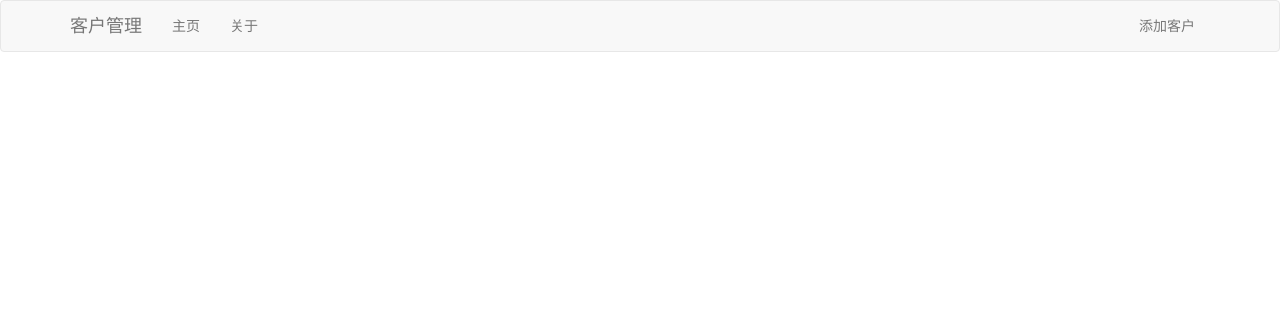
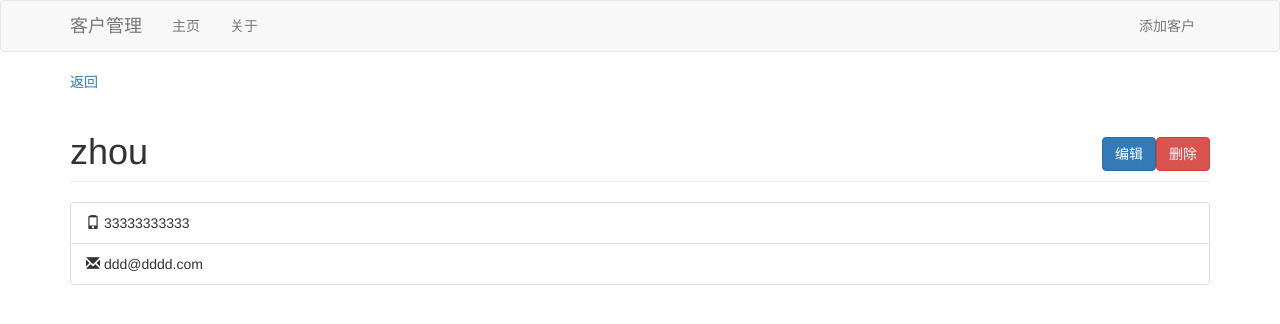
Before and after one commit to dogezhou/vue-customers, a Vue app: page /customer/2 in a window 1280 px wide. Shown: the top 324 px of the page. Built offline with nearby package versions, Linux system fonts and the light colour scheme.

Commit message:
add detail page

```diff
--- a/src/components/Add.vue
+++ b/src/components/Add.vue
@@ -52,6 +52,14 @@ export default {
           email: this.customer.email
         }
         var customers = JSON.parse(localStorage.getItem('customers'))
+        // generate id for new customer
+        let biggestId = 0
+        customers.forEach(element => {
+          if (element.id > biggestId) {
+            biggestId = element.id
+          }
+        })
+        newCustomer.id = biggestId + 1
         customers.push(newCustomer)
         localStorage.setItem('customers', JSON.stringify(customers))
         this.$router.push({
--- /dev/null
+++ b/src/components/CustomerDetails.vue
@@ -0,0 +1,57 @@
+<template>
+  <div class="details container">
+    <router-link to="/">返回</router-link>
+    <h1 class="page-header">{{customer.name}}
+      <span class="pull-right">
+        <router-link class="btn btn-primary" v-bind:to="'/edit/'+customer.id">编辑</router-link>
+        <button class="btn btn-danger" v-on:click="deleteCustomer(customer.id)">删除</button>
+      </span>
+    </h1>
+    <ul class="list-group">
+      <li class="list-group-item"><span class="glyphicon glyphicon-phone" aria-hidden="true"></span> {{customer.phone}}</li>
+      <li class="list-group-item"><span class="glyphicon glyphicon-envelope" aria-hidden="true"></span> {{customer.email}}</li>
+    </ul>
+  </div>
+</template>
+
+<script>
+export default {
+  name: 'customerdetails',
+  data () {
+    return {
+      customer: ''
+    }
+  },
+  methods: {
+    fetchCustomer (id) {
+      let customers = JSON.parse(localStorage.getItem('customers'))
+      customers.forEach(element => {
+        console.log('element', element)
+        if (element.id === Number(id)) {
+          this.customer = element
+        }
+      })
+    },
+    deleteCustomer (id) {
+      let customers = JSON.parse(localStorage.getItem('customers'))
+      customers.forEach((element, index) => {
+        if (element.id === Number(id)) {
+          customers.splice(index, index + 1)
+        }
+      })
+      localStorage.setItem('customers', JSON.stringify(customers))
+      this.$router.push({
+        path: '/',
+        query: { alert: '用户删除' }
+      })
+    }
+  },
+  created () {
+    this.fetchCustomer(this.$route.params.id)
+  }
+}
+</script>
+
+<!-- Add "scoped" attribute to limit CSS to this component only -->
+<style scoped>
+</style>
--- a/src/components/Customers.vue
+++ b/src/components/Customers.vue
@@ -18,7 +18,7 @@
             <td>{{customer.name}}</td>
             <td>{{customer.phone}}</td>
             <td>{{customer.email}}</td>
-            <td><router-link class="btn btn-default" v-bind:to="'/customer/'+customer.id">View</router-link></td>
+            <td><router-link class="btn btn-default" v-bind:to="'/customer/'+customer.id">详情</router-link></td>
           </tr>
         </tbody>
     </table>
@@ -55,6 +55,9 @@ export default {
     }
     this.fetchCustomers()
   },
+  updated () {
+    this.fetchCustomers()
+  },
   components: {
     Alert
   }
--- a/src/main.js
+++ b/src/main.js
@@ -5,6 +5,7 @@ import VueRouter from 'vue-router'
 import Customers from './components/Customers'
 import About from './components/About'
 import Add from './components/Add'
+import CustomerDetails from './components/CustomerDetails'
 
 Vue.config.productionTip = false
 
@@ -16,7 +17,8 @@ const router = new VueRouter({
   routes: [
     {path: '/', component: Customers},
     {path: '/about', component: About},
-    {path: '/add', component: Add}
+    {path: '/add', component: Add},
+    {path: '/customer/:id', component: CustomerDetails}
   ]
 })
 
```
